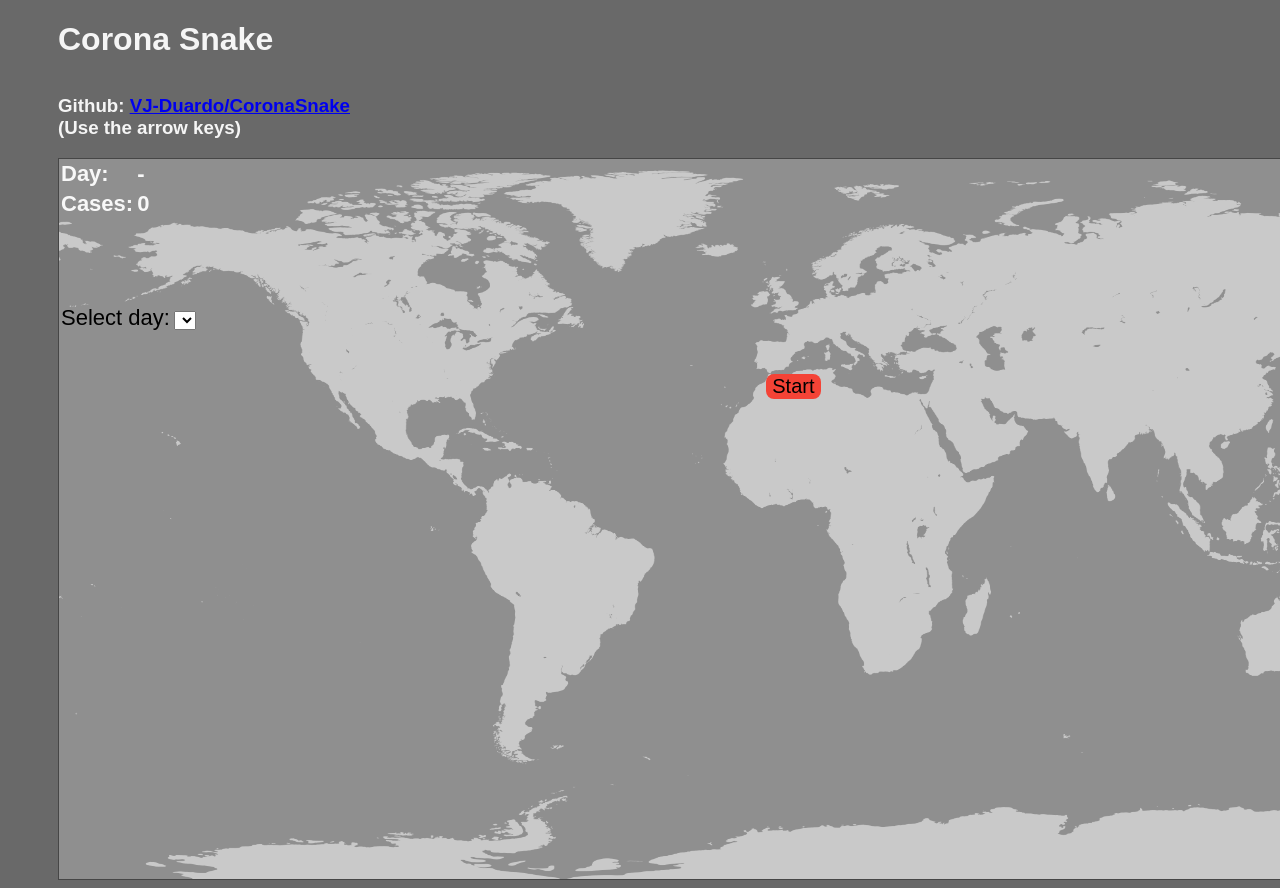
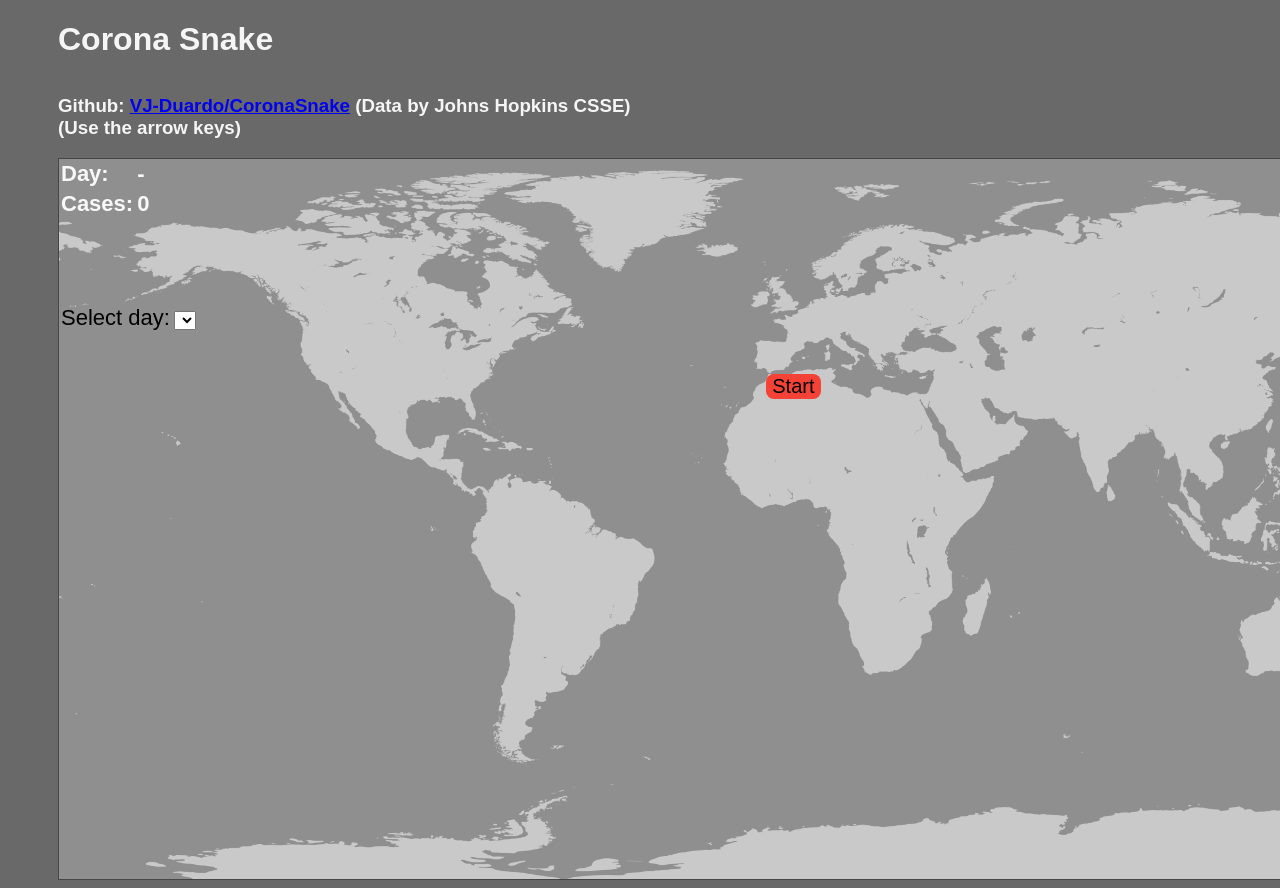
Before and after one commit to VJ-Duardo/CoronaSnake, a plain HTML site: page index.html in a window 1280 px wide. Shown: the top 888 px of the page. Drawn offline with Linux system fonts and the light colour scheme; no server answers.

Commit message:
added credit for data source on page

```diff
--- a/index.html
+++ b/index.html
@@ -8,7 +8,8 @@
     </head>
     <body>
         <h1> Corona Snake </h1> <br>
-        <h3> Github: <a href="https://github.com/VJ-Duardo/CoronaSnake" target="_blank">VJ-Duardo/CoronaSnake</a> <br> (Use the arrow keys)</h3>
+        <h3> Github: <a href="https://github.com/VJ-Duardo/CoronaSnake" target="_blank">VJ-Duardo/CoronaSnake</a> (Data by Johns Hopkins CSSE)
+            <br> (Use the arrow keys)</h3>
         <div id="content">
             <div id="status">
                 <table>
```
